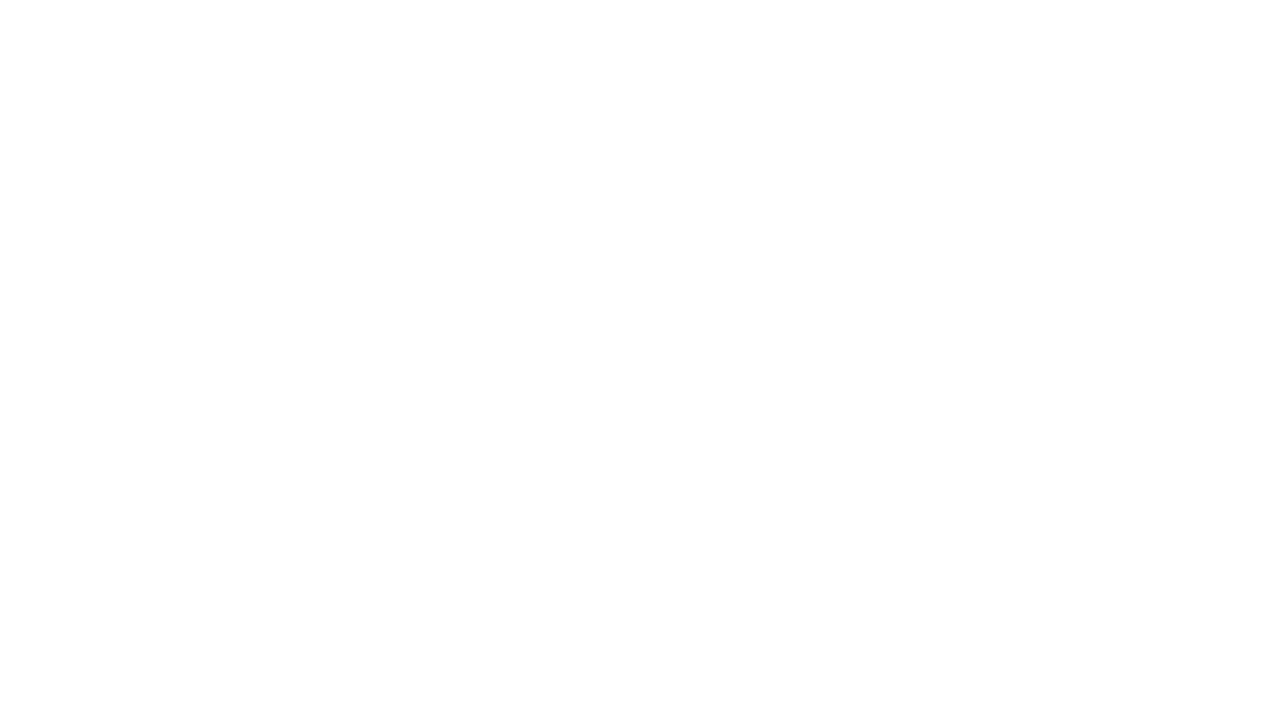
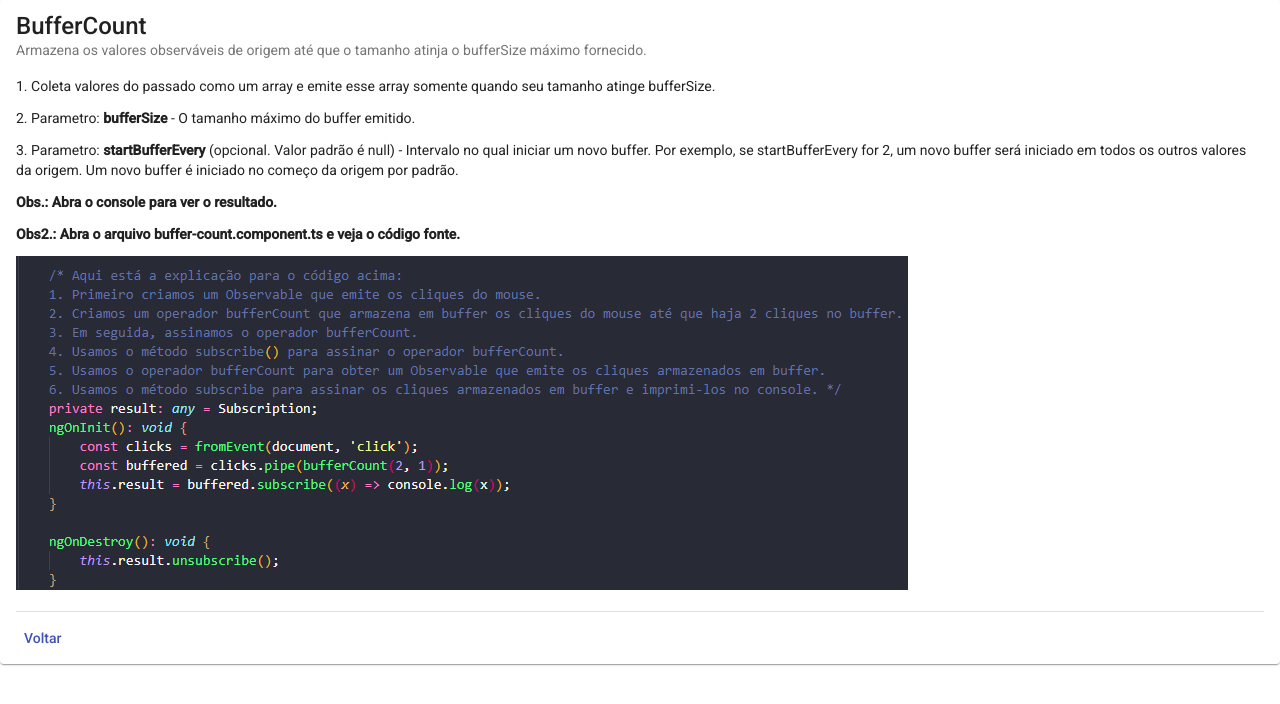
Before and after one commit to rpelizza/operators-rxjs, an Angular app: page /buffer-count in a window 1280 px wide. Before the commit this address led to /. Shown: the top 704 px of the page. Built offline with nearby package versions, Linux system fonts and the light colour scheme.

Commit message:
feat: buffercount

```diff
--- a/src/app/app-routing.module.ts
+++ b/src/app/app-routing.module.ts
@@ -71,6 +71,13 @@ const routes: Routes = [
 		loadChildren: () =>
 			import('./pages/buffer/buffer.module').then((m) => m.BufferModule),
 	},
+	{
+		path: 'buffer-count',
+		loadChildren: () =>
+			import('./pages/buffer-count/buffer-count.module').then(
+				(m) => m.BufferCountModule
+			),
+	},
 ];
 
 @NgModule({
--- /dev/null
+++ b/src/app/pages/buffer-count/buffer-count-routing.module.ts
@@ -0,0 +1,11 @@
+import { NgModule } from '@angular/core';
+import { RouterModule, Routes } from '@angular/router';
+import { BufferCountComponent } from './buffer-count.component';
+
+const routes: Routes = [{ path: '', component: BufferCountComponent }];
+
+@NgModule({
+  imports: [RouterModule.forChild(routes)],
+  exports: [RouterModule]
+})
+export class BufferCountRoutingModule { }
--- /dev/null
+++ b/src/app/pages/buffer-count/buffer-count.component.html
@@ -0,0 +1,40 @@
+<mat-card>
+	<mat-card-title>BufferCount</mat-card-title>
+	<mat-card-subtitle>
+		Armazena os valores observáveis de origem até que o tamanho atinja o
+		bufferSize máximo fornecido.
+	</mat-card-subtitle>
+	<mat-card-content>
+		<p>
+			1. Coleta valores do passado como um array e emite esse array
+			somente quando seu tamanho atinge bufferSize.
+		</p>
+		<p>
+			2. Parametro: <strong>bufferSize</strong> - O tamanho máximo do
+			buffer emitido.
+		</p>
+		<p>
+			3. Parametro: <strong>startBufferEvery</strong> (opcional. Valor
+			padrão é null) - Intervalo no qual iniciar um novo buffer. Por
+			exemplo, se startBufferEvery for 2, um novo buffer será iniciado em
+			todos os outros valores da origem. Um novo buffer é iniciado no
+			começo da origem por padrão.
+		</p>
+		<p>
+			<strong>Obs.: Abra o console para ver o resultado.</strong>
+		</p>
+		<p>
+			<strong
+				>Obs2.: Abra o arquivo buffer-count.component.ts e veja o código
+				fonte.</strong
+			>
+		</p>
+		<p>
+			<img src="assets/buffer-count.png" alt="" />
+		</p>
+	</mat-card-content>
+	<mat-divider inset></mat-divider>
+	<mat-card-actions>
+		<button routerLink="/home" mat-button color="primary">Voltar</button>
+	</mat-card-actions>
+</mat-card>
--- /dev/null
+++ b/src/app/pages/buffer-count/buffer-count.component.ts
@@ -0,0 +1,29 @@
+import { Component, OnDestroy, OnInit } from '@angular/core';
+import { bufferCount, fromEvent, Subscription } from 'rxjs';
+
+@Component({
+	selector: 'app-buffer-count',
+	templateUrl: './buffer-count.component.html',
+	styleUrls: ['./buffer-count.component.scss'],
+})
+export class BufferCountComponent implements OnInit, OnDestroy {
+	constructor() {}
+
+	/* Aqui está a explicação para o código acima:
+	1. Primeiro criamos um Observable que emite os cliques do mouse.
+	2. Criamos um operador bufferCount que armazena em buffer os cliques do mouse até que haja 2 cliques no buffer.
+	3. Em seguida, assinamos o operador bufferCount.
+	4. Usamos o método subscribe() para assinar o operador bufferCount.
+	5. Usamos o operador bufferCount para obter um Observable que emite os cliques armazenados em buffer.
+	6. Usamos o método subscribe para assinar os cliques armazenados em buffer e imprimi-los no console. */
+	private result: any = Subscription;
+	ngOnInit(): void {
+		const clicks = fromEvent(document, 'click');
+		const buffered = clicks.pipe(bufferCount(2, 1));
+		this.result = buffered.subscribe((x) => console.log(x));
+	}
+
+	ngOnDestroy(): void {
+		this.result.unsubscribe();
+	}
+}
--- a/src/app/pages/home/home.component.html
+++ b/src/app/pages/home/home.component.html
@@ -147,7 +147,8 @@
 		<mat-expansion-panel-header>
 			<mat-panel-title> Buffer </mat-panel-title>
 			<mat-panel-description>
-				Armazena os valores observáveis de origem até que o closureNotifier seja emitido.
+				Armazena os valores observáveis de origem até que o
+				closureNotifier seja emitido.
 			</mat-panel-description>
 		</mat-expansion-panel-header>
 		<p>
@@ -158,4 +159,22 @@
 			<a routerLink="/buffer">Clique aqui para ver o exemplo</a>
 		</p>
 	</mat-expansion-panel>
+
+	<!--! BufferCount -->
+	<mat-expansion-panel>
+		<mat-expansion-panel-header>
+			<mat-panel-title> BufferCount </mat-panel-title>
+			<mat-panel-description>
+				Armazena os valores observáveis de origem até que o tamanho
+				atinja o bufferSize máximo fornecido.
+			</mat-panel-description>
+		</mat-expansion-panel-header>
+		<p>
+			Coleta valores do passado como um array e emite esse array somente
+			quando seu tamanho atinge bufferSize.
+		</p>
+		<p>
+			<a routerLink="/buffer-count">Clique aqui para ver o exemplo</a>
+		</p>
+	</mat-expansion-panel>
 </mat-accordion>
```
Also changed, not shown: src/app/pages/buffer-count/buffer-count.module.ts (added, +20 -0 lines), src/app/pages/buffer-count/buffer-count.component.scss (added), src/assets/buffer-count.png (added), 1 other file (tests, documents, lock files or other folders).
